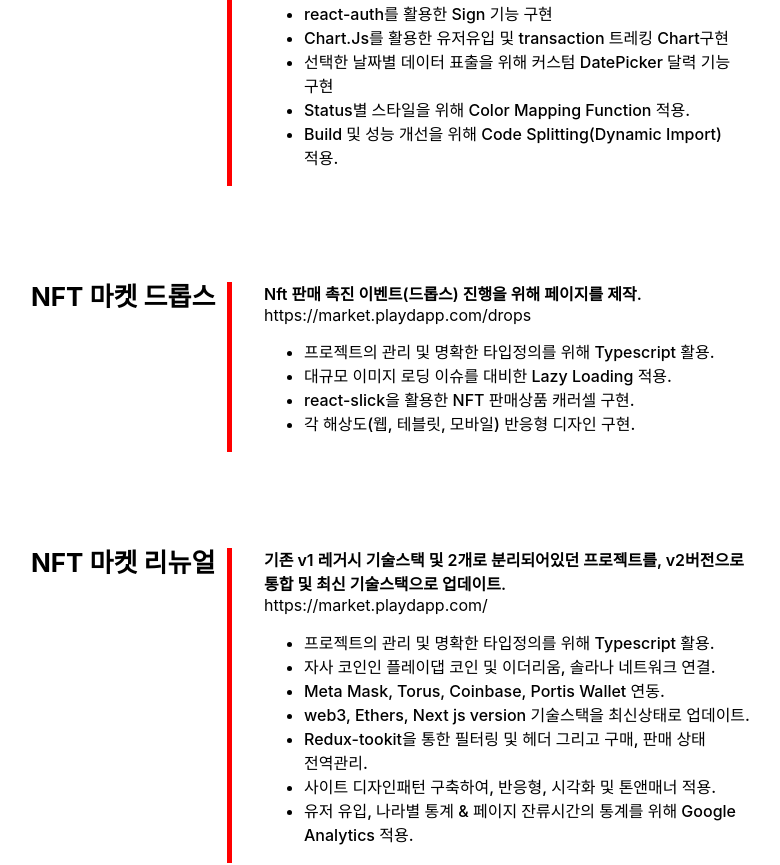
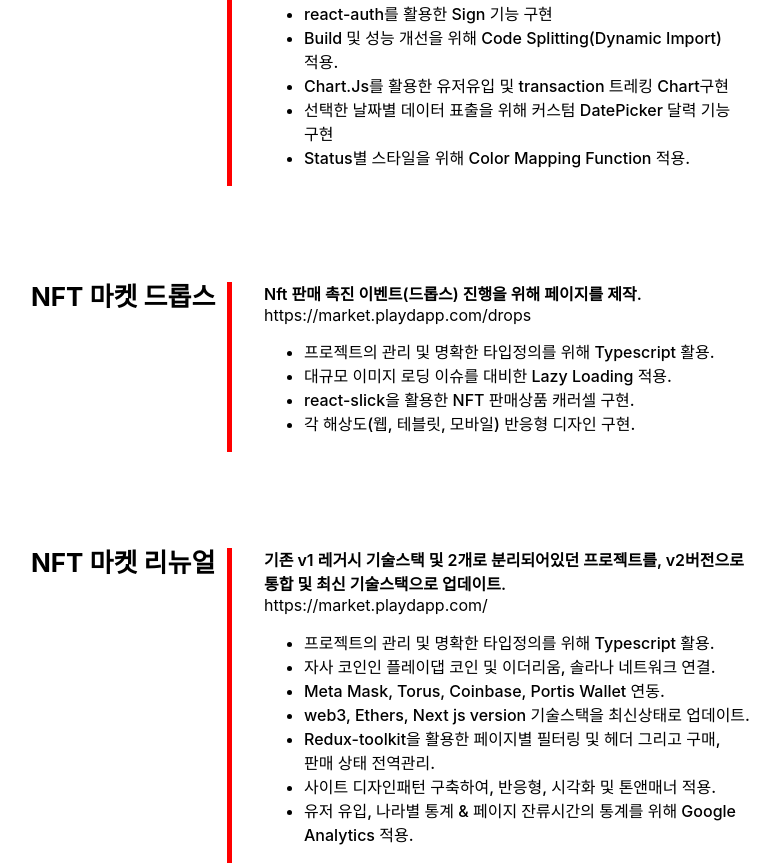
Before and after one commit to justin-supertree/justin-future, a Next.js app: page / in a window 1280 px wide. Shown: the part 1340-2205 px from the top of the page, without its empty margins (257-1037 px from the left). Built offline with nearby package versions, Linux system fonts and the light colour scheme.

Commit message:
feat: 오타 수정 및 redux 내용 추가

```diff
--- a/src/components/sections/Section1.tsx
+++ b/src/components/sections/Section1.tsx
@@ -173,6 +173,9 @@
             </JobHistory>
             <JobHistory>react-auth를 활용한 Sign 기능 구현</JobHistory>
             <JobHistory>
+              Build 및 성능 개선을 위해 Code Splitting(Dynamic Import) 적용.
+            </JobHistory>
+            <JobHistory>
               Chart.Js를 활용한 유저유입 및 transaction 트레킹 Chart구현
             </JobHistory>
             <JobHistory>
@@ -180,9 +183,6 @@
             </JobHistory>
             <JobHistory>
               Status별 스타일을 위해 Color Mapping Function 적용.
-            </JobHistory>
-            <JobHistory>
-              Build 및 성능 개선을 위해 Code Splitting(Dynamic Import) 적용.
             </JobHistory>
           </ul>
         </WorkDescBlock>
@@ -248,8 +248,8 @@
               web3, Ethers, Next js version 기술스택을 최신상태로 업데이트.
             </JobHistory>
             <JobHistory>
-              Redux-tookit을 통한 필터링 및 헤더 그리고 구매, 판매 상태
-              전역관리.
+              Redux-toolkit을 활용한 페이지별 필터링 및 헤더 그리고 구매, 판매
+              상태 전역관리.
             </JobHistory>
             <JobHistory>
               사이트 디자인패턴 구축하여, 반응형, 시각화 및 톤앤매너 적용.
```
